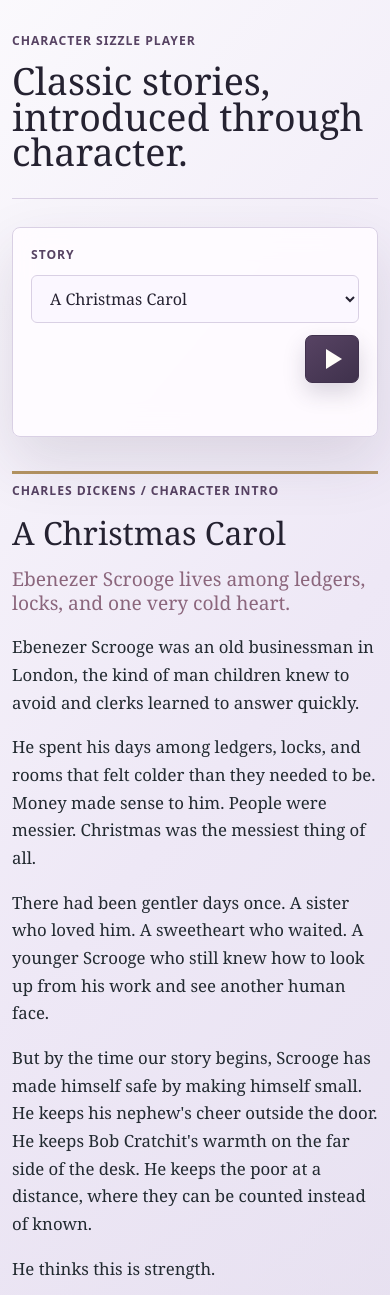
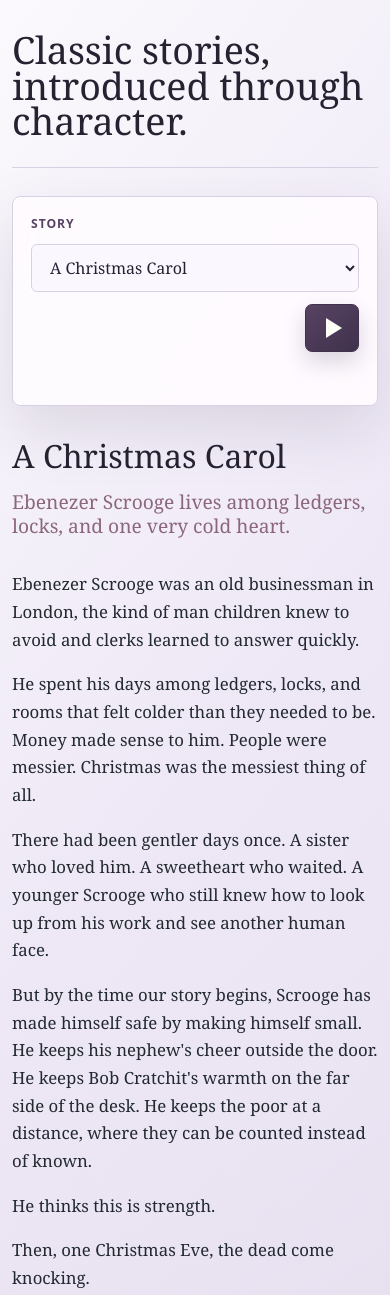
Before and after one commit to Farechiga/character-sizzle-player, a website: page index.html in a window 390 px wide. Shown: the top 1295 px of the page. Drawn offline with Linux system fonts and the light colour scheme.

Commit message:
Simplify story player layout

```diff
--- a/app.js
+++ b/app.js
@@ -2,7 +2,6 @@ const select = document.querySelector("#story-select");
 const playButton = document.querySelector("#play-button");
 const audio = document.querySelector("#audio-player");
 const statusLine = document.querySelector("#status");
-const storyKicker = document.querySelector("#story-kicker");
 const storyTitle = document.querySelector("#story-title");
 const storyFocus = document.querySelector("#story-focus");
 const script = document.querySelector("#script");
@@ -38,7 +37,6 @@ function selectStory(storyId) {
   playButton.disabled = false;
   statusLine.textContent = "";
 
-  storyKicker.textContent = `${selectedStory.author} / ${selectedStory.lengthLabel}`;
   storyTitle.textContent = selectedStory.title;
   storyFocus.textContent = selectedStory.focus;
   script.innerHTML = getScriptParagraphs(selectedStory)
--- a/index.html
+++ b/index.html
@@ -13,7 +13,6 @@
   <body>
     <main class="shell">
       <section class="masthead" aria-labelledby="page-title">
-        <p class="eyebrow">Character Sizzle Player</p>
         <h1 id="page-title">Classic stories, introduced through character.</h1>
       </section>
 
@@ -32,7 +31,6 @@
       </section>
 
       <section class="story-view" aria-labelledby="story-title">
-        <div class="story-kicker" id="story-kicker"></div>
         <h2 id="story-title"></h2>
         <p id="story-focus" class="focus-line"></p>
         <div id="script" class="script"></div>
--- a/styles.css
+++ b/styles.css
@@ -46,22 +46,14 @@ select {
   border-bottom: 1px solid var(--line);
 }
 
-.eyebrow,
-.story-kicker,
 .select-label {
   margin: 0;
-  color: var(--red);
+  color: var(--plum);
   font-family: ui-sans-serif, system-ui, -apple-system, BlinkMacSystemFont, "Segoe UI", sans-serif;
   font-size: 0.76rem;
   font-weight: 700;
   letter-spacing: 0.08em;
   text-transform: uppercase;
-}
-
-.eyebrow,
-.story-kicker,
-.select-label {
-  color: var(--plum);
 }
 
 h1 {
@@ -157,20 +149,12 @@ h1 {
 }
 
 .story-view {
-  display: grid;
-  grid-template-columns: minmax(0, 0.68fr) minmax(280px, 1fr);
-  gap: 34px;
-  align-items: start;
-}
-
-.story-kicker {
-  align-self: start;
-  padding-top: 8px;
-  border-top: 3px solid var(--champagne);
+  width: min(760px, 100%);
+  margin-top: 34px;
+  text-align: left;
 }
 
 h2 {
-  grid-column: 2;
   margin: 0;
   font-size: clamp(2rem, 4vw, 3.4rem);
   line-height: 1;
@@ -178,17 +162,16 @@ h2 {
 }
 
 .focus-line {
-  grid-column: 2;
-  margin: -18px 0 0;
+  margin: 18px 0 0;
   color: var(--mauve);
   font-size: clamp(1.2rem, 2.6vw, 1.7rem);
   line-height: 1.25;
 }
 
 .script {
-  grid-column: 2;
   display: grid;
   gap: 1em;
+  margin-top: 32px;
   color: #222a30;
   font-size: clamp(1.05rem, 2vw, 1.25rem);
   line-height: 1.65;
@@ -211,19 +194,7 @@ h2 {
   .play-button {
     justify-self: end;
   }
-
   .story-view {
-    grid-template-columns: 1fr;
-    gap: 18px;
-  }
-
-  h2,
-  .focus-line,
-  .script {
-    grid-column: 1;
-  }
-
-  .focus-line {
-    margin-top: 0;
+    margin-top: 28px;
   }
 }
```
Also changed, not shown: docs/SCRIPT_GUIDELINES.md (+32 -0 lines).
